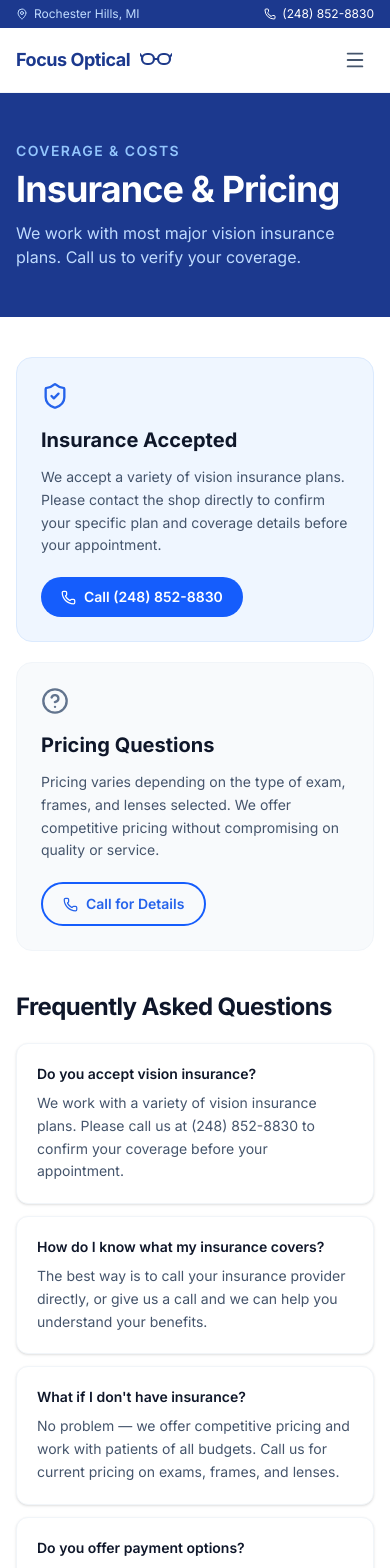
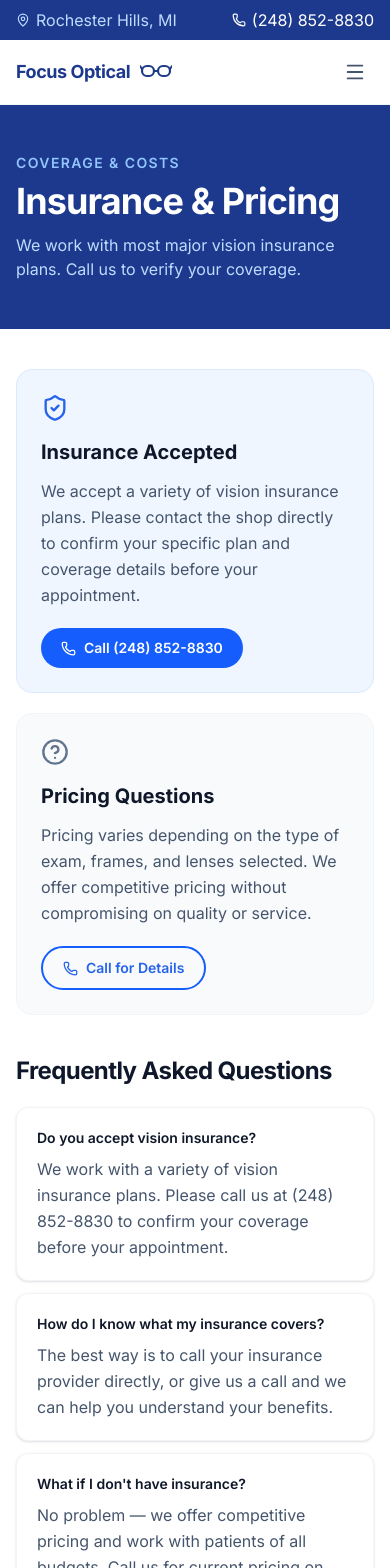
Before and after one commit to rosechar/focusoptical-v2, a Next.js app: page /insurance in a window 390 px wide. Shown: the top 1568 px of the page. Built offline with nearby package versions, Linux system fonts and the light colour scheme.

Commit message:
Increase header top bar and content text sizes

```diff
--- a/app/insurance/page.tsx
+++ b/app/insurance/page.tsx
@@ -62,7 +62,7 @@
               <h2 className="text-xl font-bold text-slate-900 mb-3">
                 Insurance Accepted
               </h2>
-              <p className="text-slate-600 leading-relaxed mb-5 text-sm sm:text-base">
+              <p className="text-slate-600 leading-relaxed mb-5 text-base">
                 We accept a variety of vision insurance plans. Please contact
                 the shop directly to confirm your specific plan and coverage
                 details before your appointment.
@@ -81,7 +81,7 @@
               <h2 className="text-xl font-bold text-slate-900 mb-3">
                 Pricing Questions
               </h2>
-              <p className="text-slate-600 leading-relaxed mb-5 text-sm sm:text-base">
+              <p className="text-slate-600 leading-relaxed mb-5 text-base">
                 Pricing varies depending on the type of exam, frames, and
                 lenses selected. We offer competitive pricing without
                 compromising on quality or service.
@@ -107,7 +107,7 @@
                 className="rounded-xl border border-slate-100 p-5 sm:p-6 bg-white shadow-sm"
               >
                 <h3 className="font-semibold text-slate-900 mb-2 text-sm sm:text-base">{q}</h3>
-                <p className="text-slate-600 text-sm leading-relaxed">{a}</p>
+                <p className="text-slate-600 text-base leading-relaxed">{a}</p>
               </div>
             ))}
           </div>
--- a/app/page.tsx
+++ b/app/page.tsx
@@ -196,7 +196,7 @@
                   </div>
                   <h3 className="font-semibold text-slate-900">{title}</h3>
                 </div>
-                <p className="text-sm text-slate-500 leading-relaxed">
+                <p className="text-base text-slate-500 leading-relaxed">
                   {description}
                 </p>
                 <span className="inline-flex items-center gap-1 mt-4 text-sm font-medium text-blue-600 group-hover:gap-2 transition-all">
@@ -294,7 +294,7 @@
                   </div>
                   <h3 className="font-semibold text-slate-900">{title}</h3>
                 </div>
-                <p className="text-sm text-slate-500 leading-relaxed">
+                <p className="text-base text-slate-500 leading-relaxed">
                   {description}
                 </p>
               </div>
--- a/app/service-areas/page.tsx
+++ b/app/service-areas/page.tsx
@@ -230,7 +230,7 @@
                   />
                 </div>
                 <p
-                  className={`text-sm leading-relaxed ${
+                  className={`text-base leading-relaxed ${
                     primary ? "text-blue-100" : "text-slate-500"
                   }`}
                 >
--- a/app/services/page.tsx
+++ b/app/services/page.tsx
@@ -134,12 +134,12 @@
                 <h2 className="text-2xl sm:text-3xl font-bold text-slate-900 tracking-tight mb-3">
                   {title}
                 </h2>
-                <p className="text-slate-600 leading-relaxed mb-5">
+                <p className="text-base text-slate-600 leading-relaxed mb-5">
                   {description}
                 </p>
                 <ul className="space-y-2 mb-6">
                   {highlights.map((h) => (
-                    <li key={h} className="flex items-start gap-2.5 text-sm text-slate-600">
+                    <li key={h} className="flex items-start gap-2.5 text-base text-slate-600">
                       <Check size={16} className="text-blue-600 mt-0.5 shrink-0" />
                       {h}
                     </li>
--- a/components/Header.tsx
+++ b/components/Header.tsx
@@ -37,21 +37,21 @@
     >
       {/* Top info bar */}
       <div className="bg-blue-900 text-white">
-        <div className="max-w-6xl mx-auto px-4 py-1.5 flex items-center justify-between text-xs sm:text-sm">
+        <div className="max-w-6xl mx-auto px-4 py-2 flex items-center justify-between text-base">
           <a
             href="https://maps.google.com/?q=2046+W+Auburn+Rd,+Rochester+Hills,+MI+48309"
             target="_blank"
             rel="noopener noreferrer"
             className="flex items-center gap-1.5 text-blue-200 hover:text-white transition-colors"
           >
-            <MapPin size={12} />
+            <MapPin size={14} />
             <span>Rochester Hills, MI</span>
           </a>
           <a
             href="tel:+12488528830"
             className="flex items-center gap-1.5 hover:text-blue-200 transition-colors"
           >
-            <Phone size={12} />
+            <Phone size={14} />
             <span>(248) 852-8830</span>
           </a>
         </div>
```
